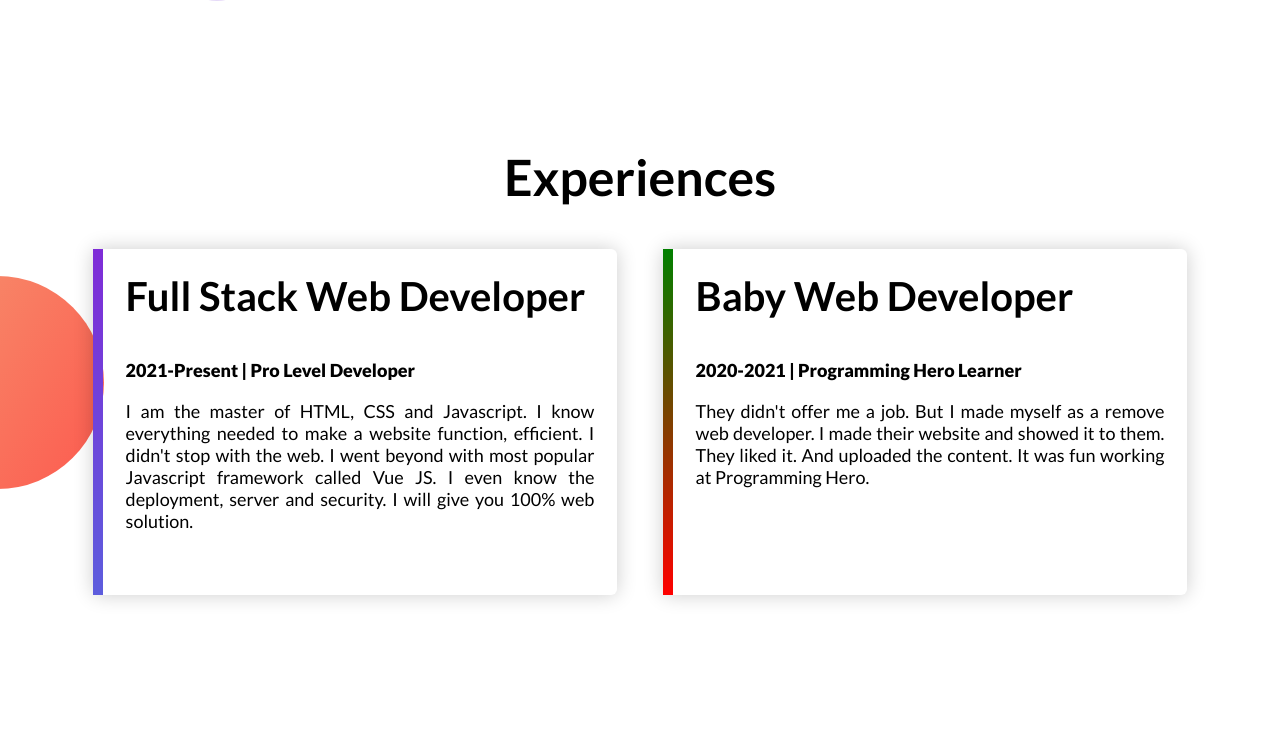
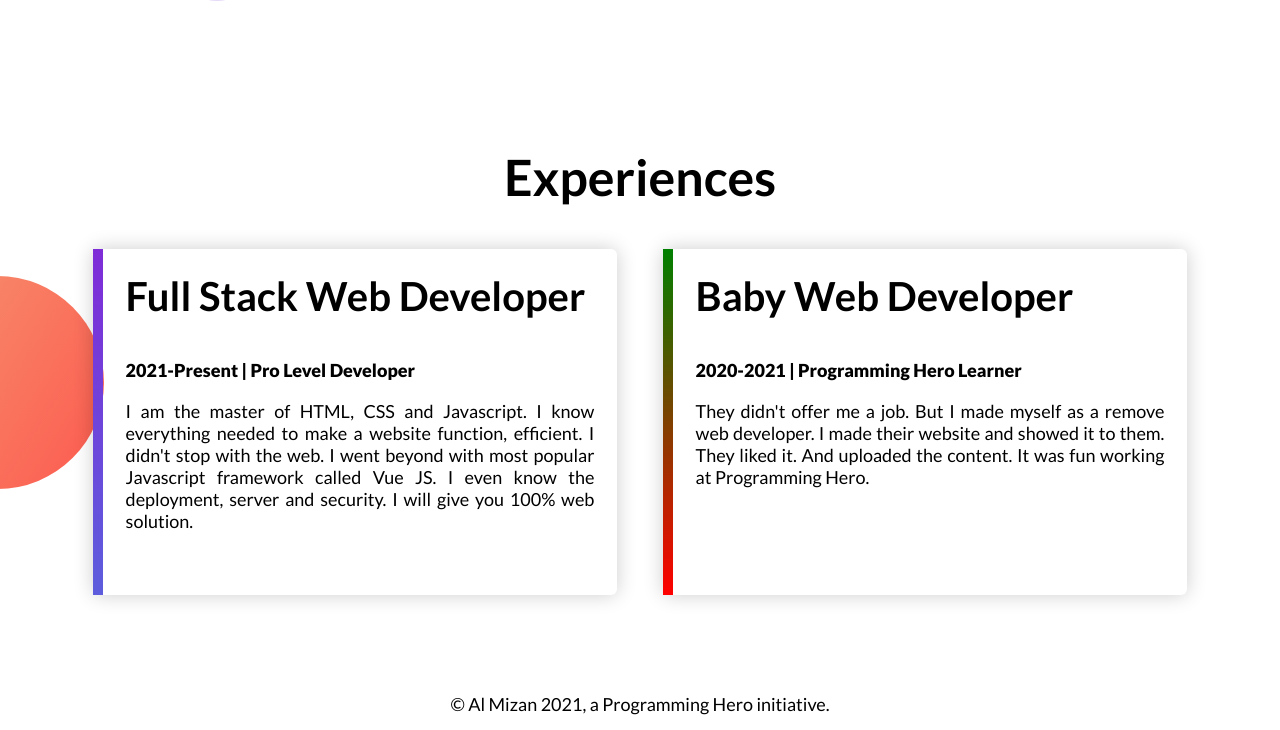
Before and after one commit to almizanshimul/developer-portfolio, a plain HTML site: page index.html in a window 1280 px wide. Shown: the part 1275-2005 px from the top of the page. Before the commit the page ends 1953 px from the top, so only its background shows below. Drawn offline with Linux system fonts and the light colour scheme.

Commit message:
footer added

```diff
--- a/css/style.css
+++ b/css/style.css
@@ -92,3 +92,8 @@ h2 span{
     border-image: linear-gradient(green, red);
     border-image-slice: 1;
 }
+footer p{
+    text-align: center;
+    padding: 15px;
+    font-size: 18px;
+}
--- a/index.html
+++ b/index.html
@@ -69,6 +69,11 @@
         </div>
     </section>
 
+    <!-- Footer section  -->
+    <footer>
+        <p>© Al Mizan 2021, a Programming Hero initiative.</p>
+    </footer>
+
 </body>
 
 </html>
```
